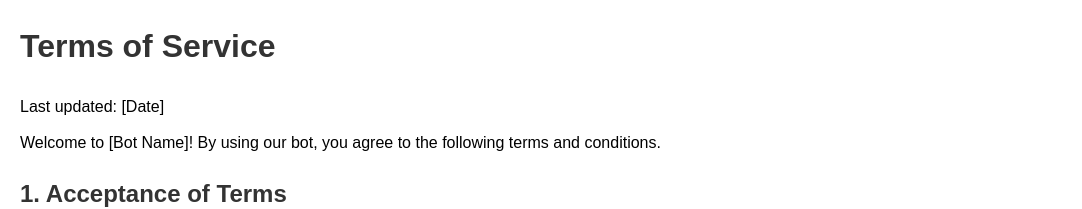
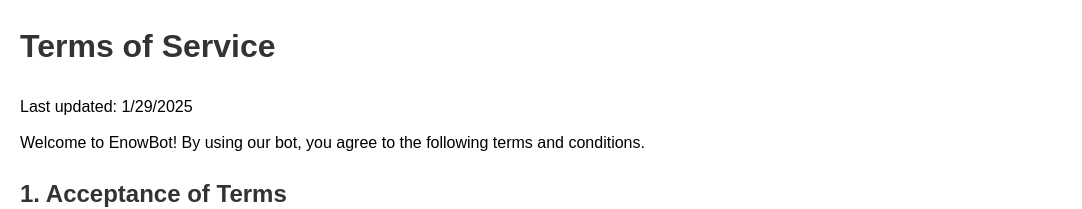
Before and after one commit to enowdev/enowbot-legal, a plain HTML site: page terms-of-service.html in a window 1280 px wide. Shown: the top 209 px of the page, without its empty margins (0-1082 px from the left). Drawn offline with Linux system fonts and the light colour scheme.

Commit message:
Update terms-of-service.html

```diff
--- a/terms-of-service.html
+++ b/terms-of-service.html
@@ -21,8 +21,8 @@
 </head>
 <body>
     <h1>Terms of Service</h1>
-    <p>Last updated: [Date]</p>
-    <p>Welcome to [Bot Name]! By using our bot, you agree to the following terms and conditions.</p>
+    <p>Last updated: 1/29/2025</p>
+    <p>Welcome to EnowBot! By using our bot, you agree to the following terms and conditions.</p>
 
     <h2>1. Acceptance of Terms</h2>
     <p>By accessing or using the bot, you agree to be bound by these Terms of Service and our Privacy Policy.</p>
```
